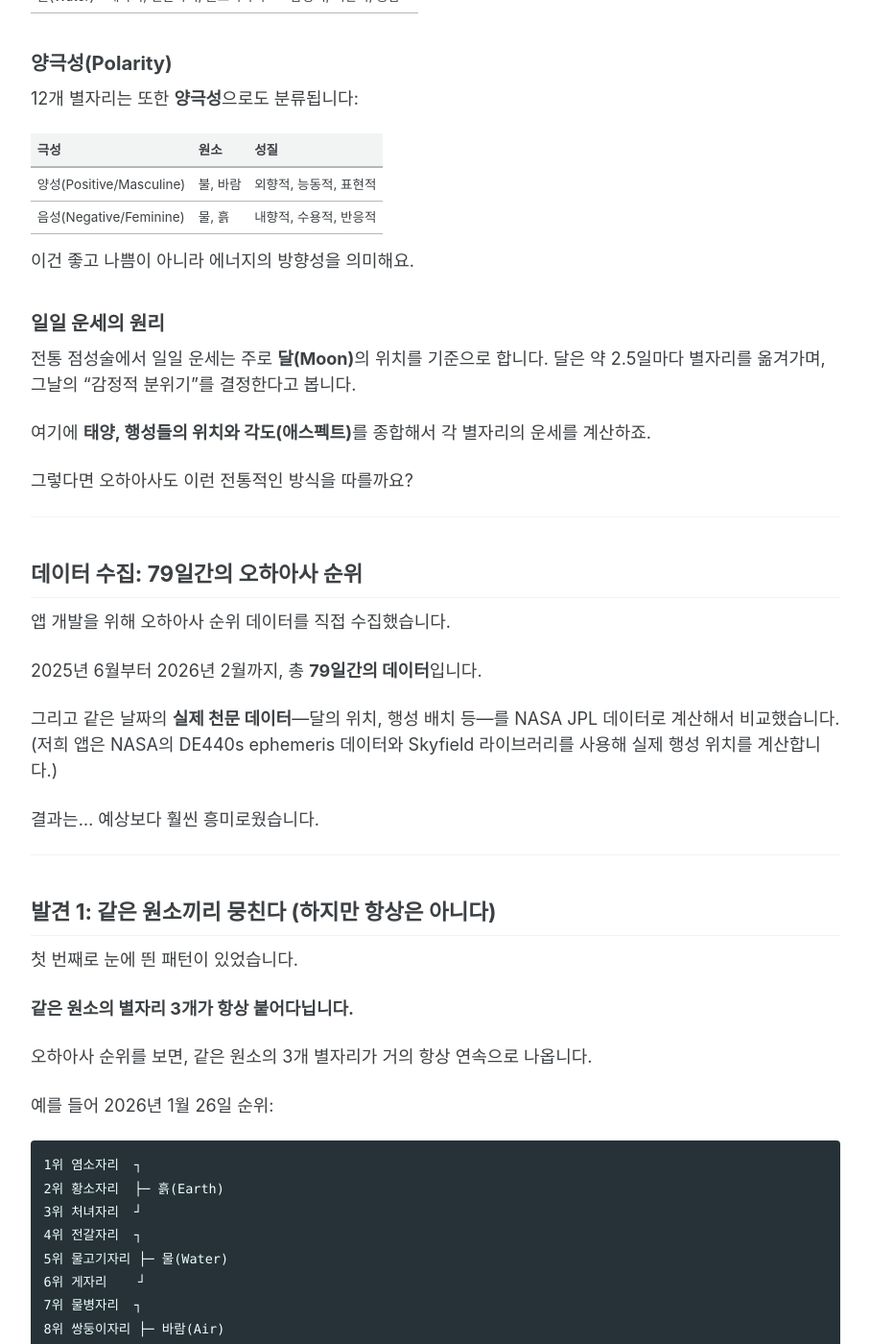
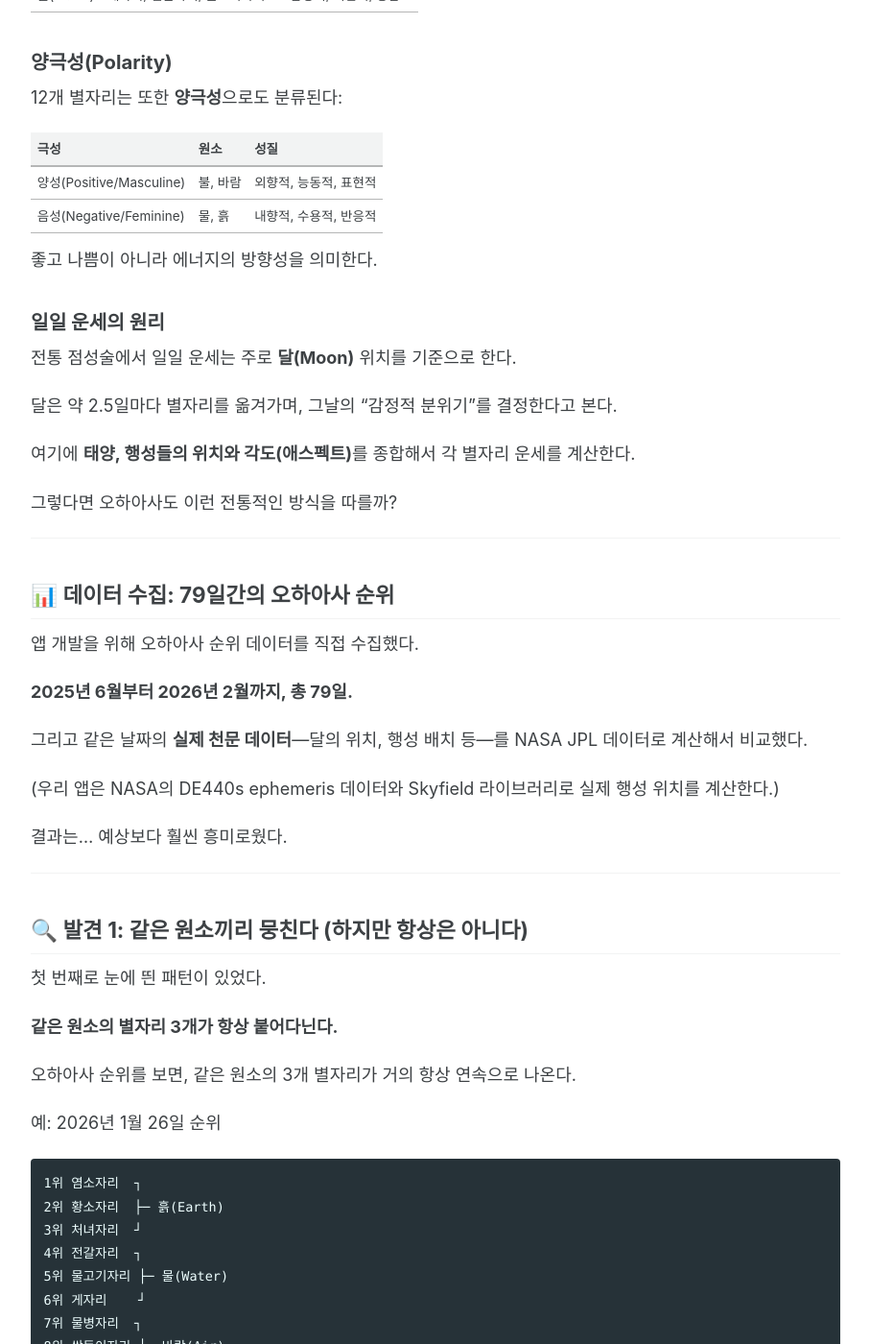
Before and after one commit to fotoner/fotoner.github.io, a Jekyll site: the page built from _posts/etc/2026-02-04-ohasa-pattern-analysis.md, in a window 1280 px wide and 1400 px high, scrolled down 862 px. Shown: the whole window at 96% size, without its empty margins (186-1093 px from the left). Built offline with Jekyll 4.4.1, drawn with Linux system fonts in a browser that asks for light colours; cached includes are drawn as plain includes; comment, search, counter and statistics services are not loaded; some of the changed text lies outside the part shown.

Commit message:
Improve: 오하아사 분석 글 스타일 개선
- 격식 없는 반말로 어조 변경 (합니다→했다, 됩니다→된다)
- 문장 간결화 및 가독성 향상
- 개인적 느낌 강화
- 이모지 추가 (🔮🌙🎯💡🚀 등)
- 데이터 수집 방법에 Playwright 추가

````diff
--- a/_posts/etc/2026-02-04-ohasa-pattern-analysis.md
+++ b/_posts/etc/2026-02-04-ohasa-pattern-analysis.md
@@ -1,20 +1,35 @@
-# 오하아사 별자리 운세의 비밀을 파헤쳐봤습니다
+---
+title: "오하아사 별자리 운세의 비밀을 파헤쳐봤다"
+last_modified_at: 2026-02-04T08:48:00
+categories:
+  - etc
+tags:
+  - 별자리
+  - 운세
+  - 데이터 분석
+  - 점성술
+  - 오하아사
+---
 
-매일 아침 일본 후지TV의 "메자마시 테레비(めざましテレビ)"를 보면 나오는 그 코너, 오하아사(おはアサ) 별자리 운세. "오늘의 1위는 사자자리!" 하면서 12개 별자리 순위를 쫙 보여주는데요.
+매일 아침 일본 후지TV "메자마시 테레비(めざましテレビ)"에 나오는 그 코너, 오하아사(おはアサ) 별자리 운세.
 
-문득 궁금해졌습니다. **이 순위는 대체 어떤 기준으로 정해지는 걸까?**
+"오늘의 1위는 사자자리!" 하면서 12개 별자리 순위를 쫙 보여주는데...
 
-저는 현재 **운세 앱**을 개발하고 있습니다. "오늘 가챠 운은 어떨까?", "티켓팅 성공할 수 있을까?" 같은 맞춤형 운세를 제공하는 서비스인데요. 개발 과정에서 기존 운세 서비스들이 어떤 로직을 사용하는지 궁금해졌고, 가장 유명한 오하아사를 분석해보기로 했습니다.
+문득 궁금해졌다. **이 순위는 대체 어떤 기준으로 정해지는 걸까?**
+
+나는 현재 **운세 앱**을 개발하고 있다. "오늘 가챠 운은 어떨까?", "티켓팅 성공할 수 있을까?" 같은 맞춤형 운세를 제공하는 서비스다.
+
+개발하면서 기존 운세 서비스들이 어떤 로직을 쓰는지 궁금해졌고, 가장 유명한 오하아사를 분석해보기로 했다.
 
 ---
 
-## 배경지식: 별자리 운세는 어떻게 작동하나?
+## 🔮 배경지식: 별자리 운세는 어떻게 작동하나?
 
-본격적인 분석에 앞서, 점성술의 기본 개념을 간단히 정리해볼게요.
+본격적인 분석에 앞서, 점성술 기본 개념을 정리해보자.
 
 ### 12개 별자리와 4원소
 
-서양 점성술에서 12개 별자리는 **4가지 원소(Element)**로 나뉩니다:
+서양 점성술에서 12개 별자리는 **4가지 원소(Element)**로 나뉜다:
 
 | 원소      | 별자리                         | 성질                   |
 | --------- | ------------------------------ | ---------------------- |
@@ -25,46 +40,50 @@
 
 ### 양극성(Polarity)
 
-12개 별자리는 또한 **양극성**으로도 분류됩니다:
+12개 별자리는 또한 **양극성**으로도 분류된다:
 
 | 극성                     | 원소     | 성질                   |
 | ------------------------ | -------- | ---------------------- |
 | 양성(Positive/Masculine) | 불, 바람 | 외향적, 능동적, 표현적 |
 | 음성(Negative/Feminine)  | 물, 흙   | 내향적, 수용적, 반응적 |
 
-이건 좋고 나쁨이 아니라 에너지의 방향성을 의미해요.
+좋고 나쁨이 아니라 에너지의 방향성을 의미한다.
 
 ### 일일 운세의 원리
 
-전통 점성술에서 일일 운세는 주로 **달(Moon)**의 위치를 기준으로 합니다. 달은 약 2.5일마다 별자리를 옮겨가며, 그날의 "감정적 분위기"를 결정한다고 봅니다.
+전통 점성술에서 일일 운세는 주로 **달(Moon)** 위치를 기준으로 한다.
 
-여기에 **태양, 행성들의 위치와 각도(애스펙트)**를 종합해서 각 별자리의 운세를 계산하죠.
+달은 약 2.5일마다 별자리를 옮겨가며, 그날의 "감정적 분위기"를 결정한다고 본다.
 
-그렇다면 오하아사도 이런 전통적인 방식을 따를까요?
+여기에 **태양, 행성들의 위치와 각도(애스펙트)**를 종합해서 각 별자리 운세를 계산한다.
+
+그렇다면 오하아사도 이런 전통적인 방식을 따를까?
 
 ---
 
-## 데이터 수집: 79일간의 오하아사 순위
+## 📊 데이터 수집: 79일간의 오하아사 순위
 
-앱 개발을 위해 오하아사 순위 데이터를 직접 수집했습니다.
+앱 개발을 위해 오하아사 순위 데이터를 직접 수집했다.
 
-2025년 6월부터 2026년 2월까지, 총 **79일간의 데이터**입니다.
+**2025년 6월부터 2026년 2월까지, 총 79일.**
 
-그리고 같은 날짜의 **실제 천문 데이터**—달의 위치, 행성 배치 등—를 NASA JPL 데이터로 계산해서 비교했습니다. (저희 앱은 NASA의 DE440s ephemeris 데이터와 Skyfield 라이브러리를 사용해 실제 행성 위치를 계산합니다.)
+그리고 같은 날짜의 **실제 천문 데이터**—달의 위치, 행성 배치 등—를 NASA JPL 데이터로 계산해서 비교했다.
 
-결과는... 예상보다 훨씬 흥미로웠습니다.
+(우리 앱은 NASA의 DE440s ephemeris 데이터와 Skyfield 라이브러리로 실제 행성 위치를 계산한다.)
+
+결과는... 예상보다 훨씬 흥미로웠다.
 
 ---
 
-## 발견 1: 같은 원소끼리 뭉친다 (하지만 항상은 아니다)
+## 🔍 발견 1: 같은 원소끼리 뭉친다 (하지만 항상은 아니다)
 
-첫 번째로 눈에 띈 패턴이 있었습니다.
+첫 번째로 눈에 띈 패턴이 있었다.
 
-**같은 원소의 별자리 3개가 항상 붙어다닙니다.**
+**같은 원소의 별자리 3개가 항상 붙어다닌다.**
 
-오하아사 순위를 보면, 같은 원소의 3개 별자리가 거의 항상 연속으로 나옵니다.
+오하아사 순위를 보면, 같은 원소의 3개 별자리가 거의 항상 연속으로 나온다.
 
-예를 들어 2026년 1월 26일 순위:
+예: 2026년 1월 26일 순위
 
 ```
 1위 염소자리  ┐
@@ -83,27 +102,27 @@
 
 ### 상위권 vs 하위권: 다른 규칙이 적용된다
 
-여기서 흥미로운 차이를 발견했습니다.
+여기서 흥미로운 차이를 발견했다.
 
 | 구간            | 완벽 그룹핑 비율 |
 | --------------- | ---------------- |
 | 상위권 (1-6위)  | **100%**         |
 | 하위권 (7-12위) | **60.8%**        |
 
-**상위권(1-6위)은 79일 전부 완벽한 원소 그룹핑**을 보여줍니다. 1-2-3위가 같은 원소, 4-5-6위가 같은 원소.
+**상위권(1-6위)은 79일 전부 완벽한 원소 그룹핑**을 보여준다.
 
-하지만 **하위권(7-12위)은 39.2%에서 그룹핑이 깨집니다.**
+1-2-3위가 같은 원소, 4-5-6위가 같은 원소.
+
+하지만 **하위권(7-12위)은 39.2%에서 그룹핑이 깨진다.**
 
 ### 하위권 브레이크 패턴 분석
 
-브레이크가 발생할 때, **무작위가 아니라 딱 3가지 패턴만** 나타납니다.
+브레이크가 발생할 때, **무작위가 아니라 딱 3가지 패턴만** 나타난다.
 
-하위권 6개를 2개씩 쌍으로 묶어서 분석했습니다 (7-8위 / 9-10위 / 11-12위):
+하위권 6개를 2개씩 쌍으로 묶어서 분석했다 (7-8위 / 9-10위 / 11-12위):
 
 - **A** = 같은 원소 쌍
 - **B** = 다른 원소 쌍
-
-참고: 완벽 그룹핑(7-8-9 동일 + 10-11-12 동일)도 ABA 패턴이지만, 여기서는 **브레이크가 발생한 31일만** 분석합니다.
 
 | 패턴 | 구조                            | 비율    | 특징          |
 | ---- | ------------------------------- | ------- | ------------- |
@@ -130,21 +149,21 @@
 
 **중요한 점 두 가지:**
 
-1. **브레이크 ≠ 완전 랜덤**: 그룹핑이 깨져도 **부분적 그룹핑 경향**은 유지됩니다.
+1. **브레이크 ≠ 완전 랜덤**: 그룹핑이 깨져도 **부분적 그룹핑 경향**은 유지된다.
 
    - 7-8위 같은 원소: 71%
    - 11-12위 같은 원소: 71%
    - 즉, 양 끝(7-8, 11-12)은 그룹핑을 유지하고, **중간(9-10)에서만 섞이는** 경향
 
-2. **양극성 3:3 배분은 100% 유지**: 하위권 6개 중 양성 3개, 음성 3개는 항상 지켜집니다. 브레이크가 발생해도 이 규칙은 절대 깨지지 않습니다.
+2. **양극성 3:3 배분은 100% 유지**: 하위권 6개 중 양성 3개, 음성 3개는 항상 지켜진다. 브레이크가 발생해도 이 규칙은 절대 안 깨진다.
 
 ---
 
-## 발견 2: 양극성(Polarity) - 진짜 핵심 패턴
+## ⚖️ 발견 2: 양극성(Polarity) - 진짜 핵심 패턴
 
-여기서 더 중요한 발견이 있습니다.
+여기서 더 중요한 발견이 있다.
 
-오하아사 순위를 양극성 관점으로 보면 **완벽한 패턴**이 나타납니다:
+오하아사 순위를 양극성 관점으로 보면 **완벽한 패턴**이 나타난다:
 
 ```
 [양성이 상위인 날]
@@ -156,40 +175,42 @@
 흙 > 물 > 불 > 바람
 ```
 
-79일 데이터를 분석한 결과:
+79일 데이터 분석 결과:
 
 | 1-2위 원소 조합 | 횟수 | 비율 |
 | --------------- | ---- | ---- |
 | 물+흙 (음성)    | 40회 | 51%  |
 | 불+바람 (양성)  | 39회 | 49%  |
 
-**같은 극성의 원소가 항상 함께 상위권 또는 하위권을 차지합니다!**
+**같은 극성의 원소가 항상 함께 상위권 또는 하위권을 차지한다!**
 
-이건 우연이 아닙니다. 79일 중 79일, **100%** 이 패턴을 따릅니다.
+이건 우연이 아니다. 79일 중 79일, **100%** 이 패턴을 따른다.
 
 ---
 
-## 발견 3: 달 위치와의 상관관계는 약하다
+## 🌙 발견 3: 달 위치와의 상관관계는 약하다
 
-"별자리 운세니까 당연히 달 위치를 보겠지?"라고 생각했는데요.
+"별자리 운세니까 당연히 달 위치를 보겠지?"라고 생각했는데...
 
-저희가 계산한 실제 달 위치와 비교해봤습니다.
+실제 달 위치와 비교해봤다.
 
-**달의 원소와 오하아사 1위 원소가 일치한 날은 79일 중 약 21일(27%)뿐이었습니다.**
+**달의 원소와 오하아사 1위 원소가 일치한 날은 79일 중 약 21일(27%)뿐이었다.**
 
-특히 2026년 1월 28일이 결정적이었어요.
+특히 2026년 1월 28일이 결정적이었다.
 
-이 날 달은 황소자리(흙)에 있었고, **불(Fire) 별자리에는 행성이 하나도 없었습니다**. 태양, 수성, 금성, 화성... 전부 다른 원소 별자리에 있었죠.
+이 날 달은 황소자리(흙)에 있었고, **불(Fire) 별자리에는 행성이 하나도 없었다**.
 
-그런데 오하아사는 불(Fire)을 1위로 뽑았습니다.
+태양, 수성, 금성, 화성... 전부 다른 원소 별자리에 있었다.
 
-**실제 천문 현상과 오하아사 순위 사이에는 직접적인 연관이 없어 보입니다.**
+그런데 오하아사는 불(Fire)을 1위로 뽑았다.
+
+**실제 천문 현상과 오하아사 순위 사이에는 직접적인 연관이 없어 보인다.**
 
 ---
 
-## 발견 4: 원소 순환 사이클
+## 🔄 발견 4: 원소 순환 사이클
 
-1위 원소가 **일정한 주기로 바뀝니다**:
+1위 원소가 **일정한 주기로 바뀐다**:
 
 **2025년 9월:**
 
@@ -199,16 +220,6 @@
 3일: 불(FIRE)
 4일: 불(FIRE)
 5일: 물(WATER) ← 변경
-```
-
-**2025년 12월:**
-
-```
-22일: 물(WATER)
-23일: 물(WATER)
-24일: 물(WATER)
-25일: 바람(AIR) ← 변경
-26일: 바람(AIR)
 ```
 
 **2026년 1월:**
@@ -221,13 +232,13 @@
 30일: 물(WATER) ← 변경
 ```
 
-2-3일마다 원소가 바뀌고, 대체로 **같은 극성 내에서는 유지**되다가 **다른 극성으로 넘어가는** 패턴입니다.
+2-3일마다 원소가 바뀌고, 대체로 **같은 극성 내에서는 유지**되다가 **다른 극성으로 넘어가는** 패턴이다.
 
 ---
 
-## 발견 5: 연속일 패턴 유지 경향
+## 📅 발견 5: 연속일 패턴 유지 경향
 
-하위권(7-12위)의 원소 배열 패턴을 날짜별로 추적해봤더니, **연속일에 같은 패턴이 유지되는 경향**이 있었습니다.
+하위권(7-12위)의 원소 배열 패턴을 날짜별로 추적해봤더니, **연속일에 같은 패턴이 유지되는 경향**이 있었다.
 
 ```
 2025-10-27 (월): WWWEEE ← 물물물흙흙흙
@@ -243,13 +254,13 @@
 - 최대 **3일 연속** 같은 패턴 관찰
 - 행성 이동이 점진적이라 패턴이 "끈적하게" 유지되는 것으로 추정
 
-이는 오하아사가 **천문 현상의 점진적 변화를 반영**하거나, 또는 **의도적으로 연속성을 부여**하는 것일 수 있습니다.
+이는 오하아사가 **천문 현상의 점진적 변화를 반영**하거나, 또는 **의도적으로 연속성을 부여**하는 것일 수 있다.
 
 ---
 
-## 발견 6: 원소 순서 패턴 (8가지)
+## 🎯 발견 6: 원소 순서 패턴 (8가지)
 
-79일간 관찰된 원소 순서 패턴을 정리하면:
+79일간 관찰된 원소 순서 패턴:
 
 | 패턴          | 횟수 | 비율 | 극성      |
 | ------------- | ---- | ---- | --------- |
@@ -262,13 +273,13 @@
 | 바람>불>흙>물 | 6회  | 8%   | 양성 우세 |
 | 불>바람>흙>물 | 6회  | 8%   | 양성 우세 |
 
-**4가지 원소의 순열은 24가지**인데, 오하아사는 **8가지만 사용**합니다.
+**4가지 원소의 순열은 24가지**인데, 오하아사는 **8가지만 사용**한다.
 
-공통점: **같은 극성의 원소(불-바람, 물-흙)는 항상 붙어있습니다.**
+공통점: **같은 극성의 원소(불-바람, 물-흙)는 항상 붙어있다.**
 
 ---
 
-## 통계 요약 (79일 데이터 기준)
+## 📈 통계 요약 (79일 데이터 기준)
 
 | 지표                       | 수치                             |
 | -------------------------- | -------------------------------- |
@@ -312,11 +321,11 @@
 | 목요일 | 53.3%              | 브레이크 많음   |
 | 금요일 | **50.0%**          | **가장 불안정** |
 
-흥미롭게도, **목/금요일에 하위권 브레이크가 더 자주 발생**합니다.
+흥미롭게도, **목/금요일에 하위권 브레이크가 더 자주 발생**한다.
 
 ---
 
-## 결론: 오하아사의 알고리즘
+## 💡 결론: 오하아사의 알고리즘
 
 분석 결과를 종합하면:
 
@@ -349,7 +358,7 @@
 
 ### 추정 알고리즘
 
-오하아사는 다음 로직을 사용하는 것으로 추정됩니다:
+오하아사는 다음 로직을 사용하는 것으로 추정된다:
 
 ```
 1. 요일 기반 극성 편향
@@ -376,11 +385,13 @@
 
 ---
 
-## 우리가 배운 것, 그리고 앱에 적용할 것
+## 🚀 우리가 배운 것, 그리고 앱에 적용할 것
 
-**실제 천문 현상과 오하아사 순위는 직접적인 연관이 없어 보입니다.**
+**실제 천문 현상과 오하아사 순위는 직접적인 연관이 없어 보인다.**
 
-하지만 오하아사는 **점성술의 양극성(Polarity) 개념**을 일관되게 적용하고 있었습니다. 단순히 랜덤이 아니라, 나름의 규칙이 있는 거죠.
+하지만 오하아사는 **점성술의 양극성(Polarity) 개념**을 일관되게 적용하고 있었다.
+
+단순히 랜덤이 아니라, 나름의 규칙이 있는 거다.
 
 ### 오하아사 분석에서 배운 핵심
 
@@ -389,46 +400,47 @@
 3. **양극성은 절대적**: 양성/음성 6:6 배분은 어떤 상황에서도 100% 유지
 4. **요일별 캐릭터**: 목요일은 양성(활동적), 화요일은 음성(안정적)이라는 요일 특성 부여
 
-### 저희 앱에 적용할 것
+### 우리 앱에 적용할 것
 
 1. **양극성 그룹핑 100% 적용**: 오하아사의 가장 확실한 패턴 채용
 2. **상위권 완벽 그룹핑**: 1-6위는 원소별 3연속 배치
 3. **요일별 극성 편향 반영**: 목요일 양성, 화요일 음성 경향 적용
 4. **실제 천문 데이터 기반**: 오하아사와 달리, 실제 달/행성 위치로 극성 결정
 
-오하아사의 "왜 오늘은 양성이고 내일은 음성인가?"에 대한 답은 찾지 못했지만, 저희는 **실제 행성 배치**를 기준으로 이를 결정할 계획입니다.
+오하아사의 "왜 오늘은 양성이고 내일은 음성인가?"에 대한 답은 찾지 못했지만, 우리는 **실제 행성 배치**를 기준으로 이를 결정할 계획이다.
 
 ---
 
-## 마치며
+## 🎬 마치며
 
-아침에 "오늘 내 별자리 1위다!"하면서 기분 좋게 하루를 시작하는 것도 나름의 가치가 있어요.
+아침에 "오늘 내 별자리 1위다!"하면서 기분 좋게 하루를 시작하는 것도 나름의 가치가 있다.
 
-다만, 만약 여러분이 "진짜 점성술 기반" 운세를 원한다면... 그리고 "왜 내 별자리가 이 순위인지" 알고 싶다면, 저희가 만들고 있는 앱을 기대해주세요.
+다만, 만약 "진짜 점성술 기반" 운세를 원한다면... 그리고 "왜 내 별자리가 이 순위인지" 알고 싶다면, 우리가 만들고 있는 앱을 기대해주면 좋겠다.
 
-NASA 천문 데이터를 기반으로, 오하아사의 좋은 점(양극성 패턴, 원소 그룹핑)은 참고하되, **설명 가능한 점성술 엔진**을 만들고 있습니다.
+NASA 천문 데이터를 기반으로, 오하아사의 좋은 점(양극성 패턴, 원소 그룹핑)은 참고하되, **설명 가능한 점성술 엔진**을 만들고 있다.
 
-다음 글에서는 저희가 만든 점성술 엔진의 상세 로직을 공개할게요.
+다음 글에서는 우리가 만든 점성술 엔진의 상세 로직을 공개할 예정이다.
 
 ---
 
-## 기술 스택
+## 🛠️ 기술 스택
 
 이 분석과 앱 개발에 사용된 기술:
 
 - **천문 계산**: NASA JPL DE440s ephemeris + Skyfield (Python)
 - **점성술 로직**: 자체 개발 Star Engine
-- **데이터 분석**: Python
+- **데이터 수집**: Playwright (브라우저 자동화)
+- **데이터 분석**: Python + OpenClaw AI 에이전트
 
 ---
 
-_이 글은 별자리 운세 앱 개발 과정에서 진행한 조사 내용을 정리한 것입니다. 오하아사(めざましテレビ)는 후지TV의 상표이며, 본 분석은 학술적/개발 목적으로 수행되었습니다._
+_이 글은 별자리 운세 앱 개발 과정에서 진행한 조사 내용을 정리한 것이다. 오하아사(めざましテレビ)는 후지TV의 상표이며, 본 분석은 학술적/개발 목적으로 수행되었다._
 
 ---
 
-## 부록: 원시 데이터 (샘플)
+## 📎 부록: 원시 데이터 (샘플)
 
-> 전체 79일 데이터 중 대표적인 15일 샘플입니다.
+> 전체 79일 데이터 중 대표적인 15일 샘플
 
 ### 2025년 9월
 
````
Also changed, not shown: other parts of _posts/etc/2026-02-04-ohasa-pattern-analysis.md (+0 -2 lines).
